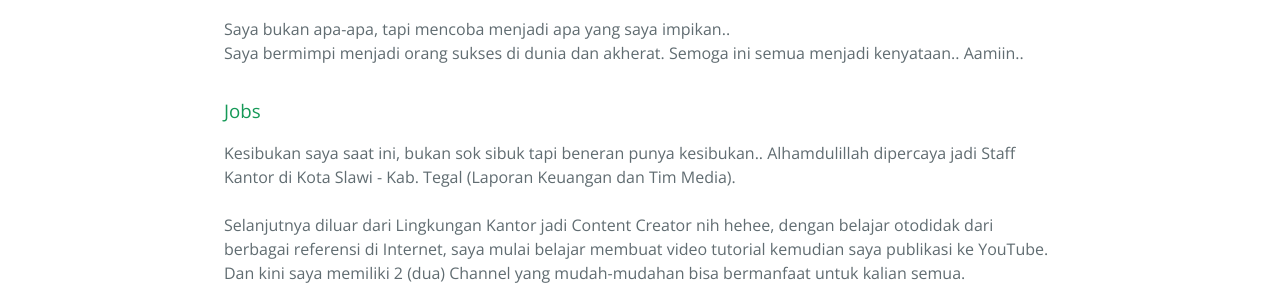
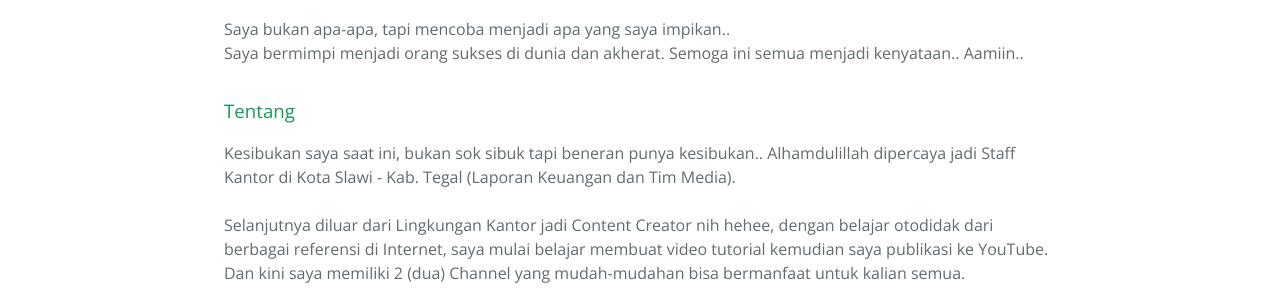
Before and after one commit to masjuni/masjuni.github.io, a Jekyll site: the page built from index.md, in a window 1280 px wide. Shown: the part 337-630 px from the top of the page. Built offline with Jekyll 4.4.1, drawn with Linux system fonts in a browser that asks for light colours; our own code applies the rules of GitHub Pages for plain Markdown files; the repository's description, which GitHub fills in, is left out.

Commit message:
Update index.md

```diff
--- a/index.md
+++ b/index.md
@@ -3,7 +3,7 @@
 Saya bukan apa-apa, tapi mencoba menjadi apa yang saya impikan..<br>
 Saya bermimpi menjadi orang sukses di dunia dan akherat. Semoga ini semua menjadi kenyataan.. Aamiin..
 
-### Jobs
+### Tentang
 
 Kesibukan saya saat ini, bukan sok sibuk tapi beneran punya kesibukan.. Alhamdulillah dipercaya jadi Staff Kantor di Kota Slawi - Kab. Tegal (Laporan Keuangan dan Tim Media).<br><br>
 Selanjutnya diluar dari Lingkungan Kantor jadi Content Creator nih hehee, dengan belajar otodidak dari berbagai referensi di Internet, saya mulai belajar membuat video tutorial kemudian saya publikasi ke YouTube. Dan kini saya memiliki 2 (dua) Channel yang mudah-mudahan bisa bermanfaat untuk kalian semua.
```
